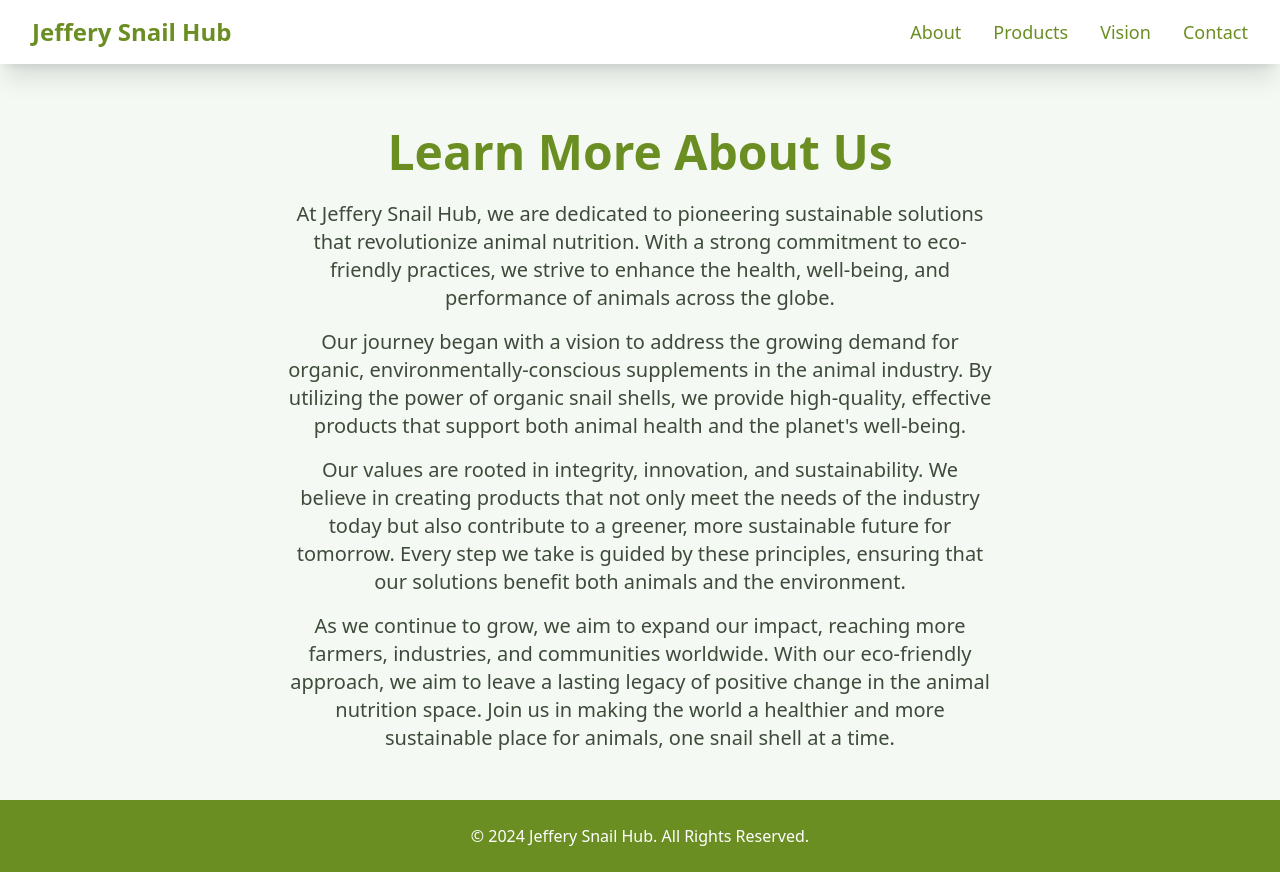
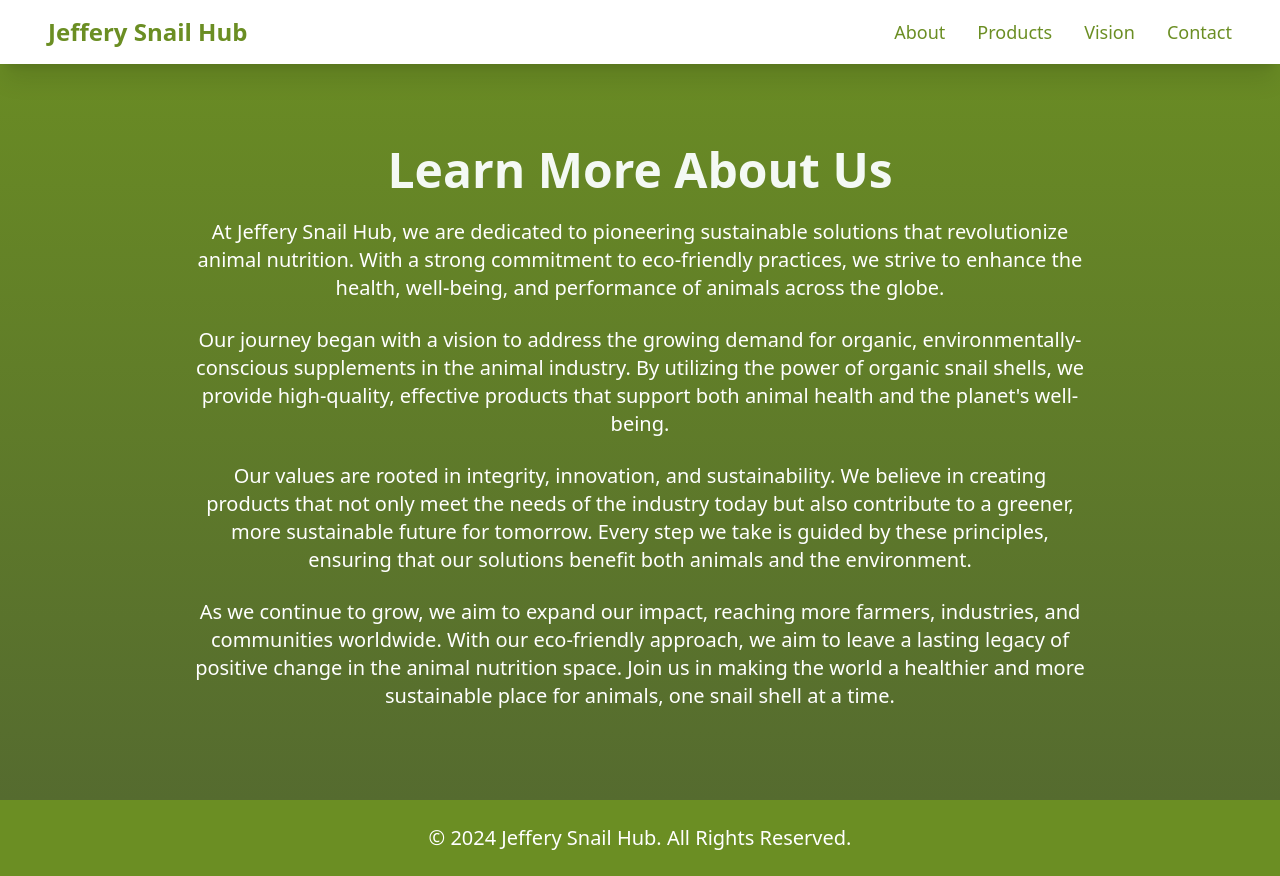
Before and after one commit to KojoFocus/innovator1, a React (Vite) app: page /learn-more in a window 1280 px wide. Built offline with nearby package versions, Linux system fonts and the light colour scheme.

Commit message:
added the scroll

```diff
--- a/package.json
+++ b/package.json
@@ -14,6 +14,7 @@
     "react-dom": "^18.3.1",
     "react-icons": "^5.4.0",
     "react-router-dom": "^7.0.2",
+    "react-scroll": "^1.9.0",
     "react-slick": "^0.30.2",
     "slick-carousel": "^1.8.1"
   },
@@ -21,6 +22,7 @@
     "@eslint/js": "^9.13.0",
     "@types/react": "^18.3.12",
     "@types/react-dom": "^18.3.1",
+    "@types/react-scroll": "^1.8.10",
     "@types/react-slick": "^0.23.13",
     "@vitejs/plugin-react": "^4.3.3",
     "autoprefixer": "^10.4.20",
--- a/src/App.tsx
+++ b/src/App.tsx
@@ -1,13 +1,13 @@
 import { BrowserRouter as Router, Routes, Route } from "react-router-dom"; // Import Router components
-import AppContents from "./components/HomePage"; // Home page content
-import LearnMore from "../src/pages/LearnMore"; // Learn More page content
+import HomePage from "./components/HomePage"; // Home page content
+import LearnMore from "./pages/LearnMore"; // Learn More page content
 
 const App = () => {
   return (
     <Router>
       <Routes>
         {/* Home page route */}
-        <Route path="/" element={<AppContents />} />
+        <Route path="/" element={<HomePage />} />
 
         {/* Learn More page route */}
         <Route path="/learn-more" element={<LearnMore />} />
--- a/src/pages/LearnMore.tsx
+++ b/src/pages/LearnMore.tsx
@@ -1,13 +1,5 @@
 import { useState } from "react";
-import {
-  FaBars,
-  FaTimes,
-  // FaFacebook,
-  // FaTwitter,
-  // FaInstagram,
-  // FaEnvelope,
-  // FaPhone,
-} from "react-icons/fa";
+import { FaBars, FaTimes } from "react-icons/fa";
 
 const LearnMore = () => {
   const [isMenuVisible, setIsMenuVisible] = useState(false);
@@ -17,8 +9,8 @@ const LearnMore = () => {
   return (
     <>
       <div>
-        <nav className="bg-[#FFFFFF] w-full py-4 fixed top-0 z-50 shadow-xl">
-          <div className="flex justify-between items-center px-4 md:px-8">
+        <nav className="bg-white w-full py-4 fixed top-0 z-50 shadow-xl">
+          <div className="flex justify-between items-center px-6 md:px-12">
             <a
               href="#"
               className="flex items-center space-x-2 text-[#6B8E23] text-2xl font-extrabold"
@@ -41,17 +33,17 @@ const LearnMore = () => {
 
             {/* Mobile Menu */}
             <button onClick={toggleMenu} className="md:hidden text-[#6B8E23]">
-              {isMenuVisible ? <FaTimes /> : <FaBars />}
+              {isMenuVisible ? <FaTimes size={30} /> : <FaBars size={30} />}
             </button>
           </div>
 
           {isMenuVisible && (
-            <div className="md:hidden bg-[#FFFFFF] shadow-xl py-4">
+            <div className="md:hidden bg-white shadow-xl py-4">
               {["About", "Products", "Vision", "Contact"].map((section) => (
                 <a
                   key={section}
                   href={`#${section.toLowerCase()}`}
-                  className="block px-4 py-2 text-[#6B8E23] hover:bg-[#90EE90] transition-all"
+                  className="block px-6 py-3 text-[#6B8E23] hover:bg-[#90EE90] transition-all"
                 >
                   {section}
                 </a>
@@ -60,46 +52,32 @@ const LearnMore = () => {
           )}
         </nav>
       </div>
-      <div className="min-h-screen bg-[#F4F9F4] text-[#3E4B3A] flex items-center justify-center pt-20">
-        <div className="text-center px-4 sm:px-8 max-w-3xl">
-          <h1 className="text-4xl sm:text-5xl font-bold mb-6 text-[#6B8E23]">
+
+      {/* Hero Section */}
+      <section className="hero min-h-screen bg-gradient-to-b from-[#6B8E23] to-[#556B2F] text-white flex items-center justify-center px-4 pt-20 sm:px-12">
+        <div className="text-center max-w-4xl">
+          <h1 className="text-4xl sm:text-5xl font-bold mb-6 text-[#F4F9F4] leading-tight">
             Learn More About Us
           </h1>
-          <p className="text-lg sm:text-xl leading-relaxed">
-            At Jeffery Snail Hub, we are dedicated to pioneering sustainable
-            solutions that revolutionize animal nutrition. With a strong
-            commitment to eco-friendly practices, we strive to enhance the
-            health, well-being, and performance of animals across the globe.
+          <p className="text-lg sm:text-xl leading-relaxed mb-6">
+            At Jeffery Snail Hub, we are dedicated to pioneering sustainable solutions that revolutionize animal nutrition. With a strong commitment to eco-friendly practices, we strive to enhance the health, well-being, and performance of animals across the globe.
           </p>
-          <p className="text-lg sm:text-xl leading-relaxed mt-4">
-            Our journey began with a vision to address the growing demand for
-            organic, environmentally-conscious supplements in the animal
-            industry. By utilizing the power of organic snail shells, we provide
-            high-quality, effective products that support both animal health and
-            the planet's well-being.
+          <p className="text-lg sm:text-xl leading-relaxed mb-6">
+            Our journey began with a vision to address the growing demand for organic, environmentally-conscious supplements in the animal industry. By utilizing the power of organic snail shells, we provide high-quality, effective products that support both animal health and the planet's well-being.
           </p>
-          <p className="text-lg sm:text-xl leading-relaxed mt-4">
-            Our values are rooted in integrity, innovation, and sustainability.
-            We believe in creating products that not only meet the needs of the
-            industry today but also contribute to a greener, more sustainable
-            future for tomorrow. Every step we take is guided by these
-            principles, ensuring that our solutions benefit both animals and the
-            environment.
+          <p className="text-lg sm:text-xl leading-relaxed mb-6">
+            Our values are rooted in integrity, innovation, and sustainability. We believe in creating products that not only meet the needs of the industry today but also contribute to a greener, more sustainable future for tomorrow. Every step we take is guided by these principles, ensuring that our solutions benefit both animals and the environment.
           </p>
-          <p className="text-lg sm:text-xl leading-relaxed mt-4">
-            As we continue to grow, we aim to expand our impact, reaching more
-            farmers, industries, and communities worldwide. With our
-            eco-friendly approach, we aim to leave a lasting legacy of positive
-            change in the animal nutrition space. Join us in making the world a
-            healthier and more sustainable place for animals, one snail shell at
-            a time.
+          <p className="text-lg sm:text-xl leading-relaxed mb-6">
+            As we continue to grow, we aim to expand our impact, reaching more farmers, industries, and communities worldwide. With our eco-friendly approach, we aim to leave a lasting legacy of positive change in the animal nutrition space. Join us in making the world a healthier and more sustainable place for animals, one snail shell at a time.
           </p>
         </div>
-      </div>
+      </section>
 
-      <footer className="bg-[#6B8E23] text-white py-6">
+      {/* Footer */}
+      <footer className="bg-[#6B8E23] text-white py-6 ">
         <div className="text-center">
-          <p>© 2024 Jeffery Snail Hub. All Rights Reserved.</p>
+          <p className="text-lg sm:text-xl">© 2024 Jeffery Snail Hub. All Rights Reserved.</p>
         </div>
       </footer>
     </>
```
Also changed, not shown: src/components/HomePage.tsx (+29 -31 lines), 1 other file (tests, documents, lock files or other folders).
